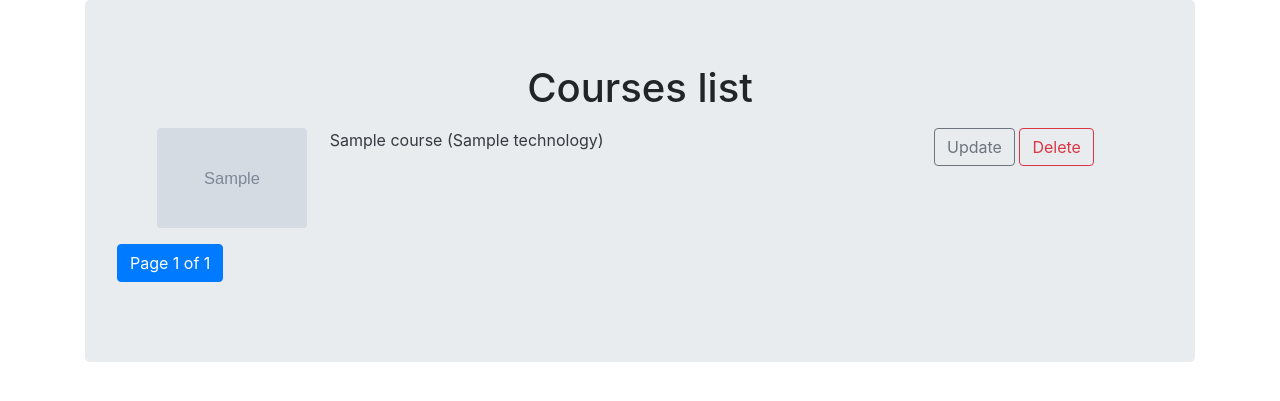
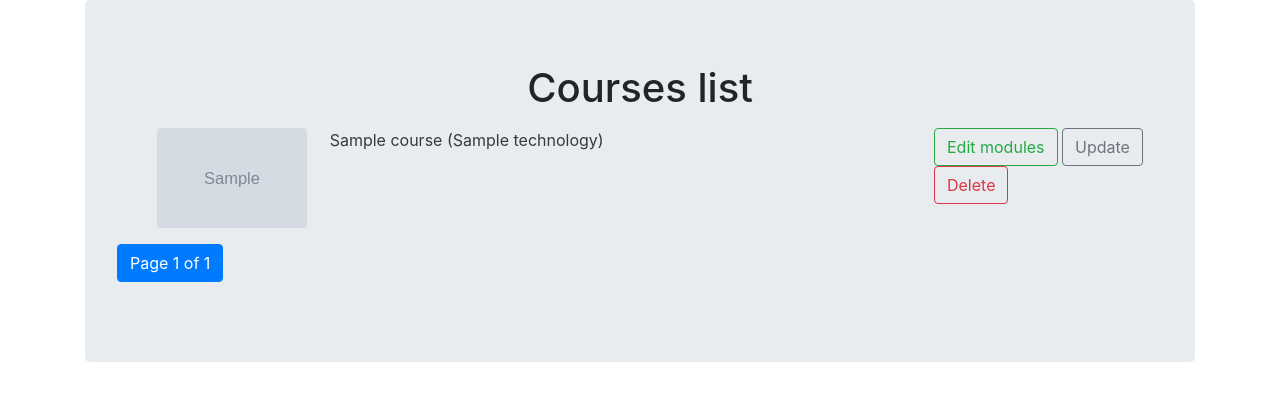
Before and after one commit to damianpud/nowe, a Django app: page /courses/course/list in a window 1280 px wide. Shown: the part 56-457 px from the top of the page. Run offline with Django 3.2, Linux system fonts and the light colour scheme; tables that the repository leaves empty hold one stand-in row (values such as "Sample post"); grey boxes marked "Sample" are stand-in pictures; some libraries are stand-ins or nearby versions.

Commit message:
added edit modules

```diff
--- a/courses/templates/course_list.html
+++ b/courses/templates/course_list.html
@@ -22,6 +22,9 @@
             </a>
           </div>
           <div class="col">
+            <a class="btn btn-outline-success" type="button" href="{% url 'courses:course_module_update' course.pk %}">
+              Edit modules
+            </a>
             <a class="btn btn-outline-secondary" type="button" href="{% url 'courses:course_update' course.pk %}">
               Update
             </a>
```
